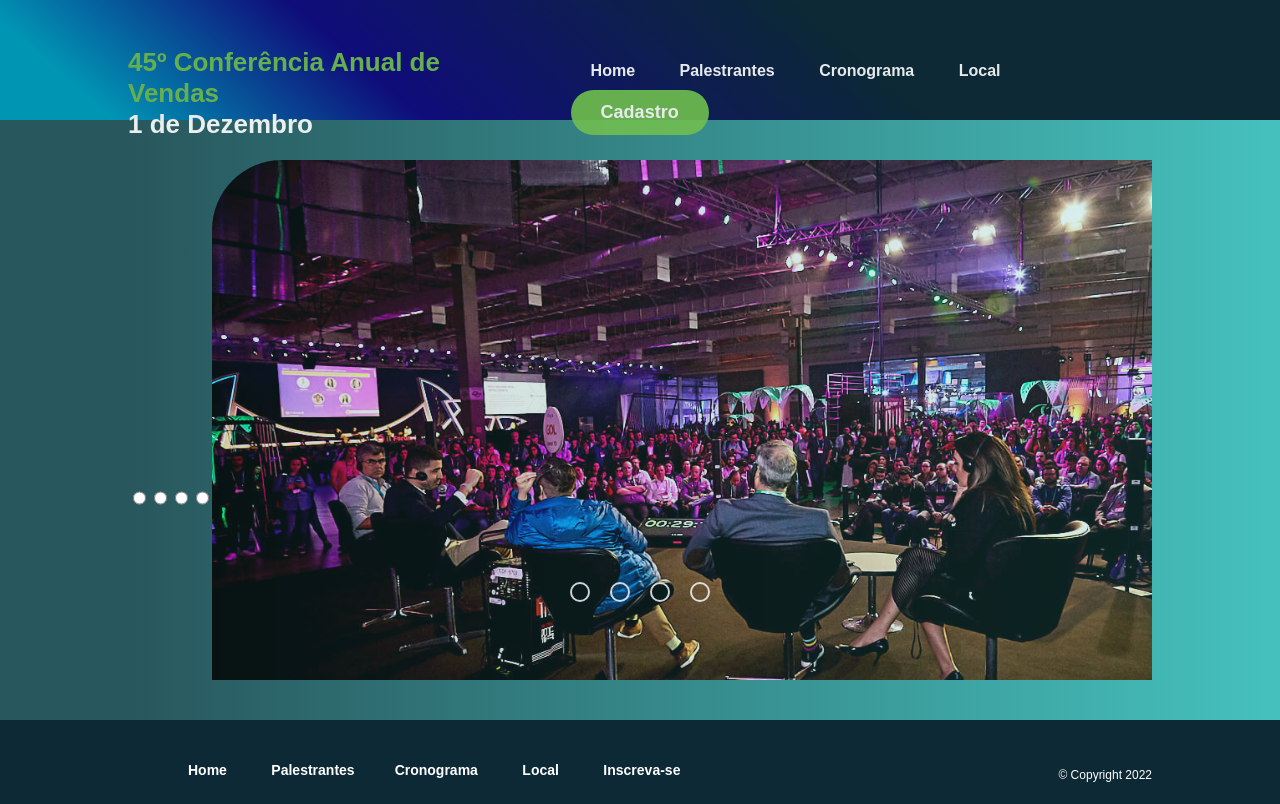
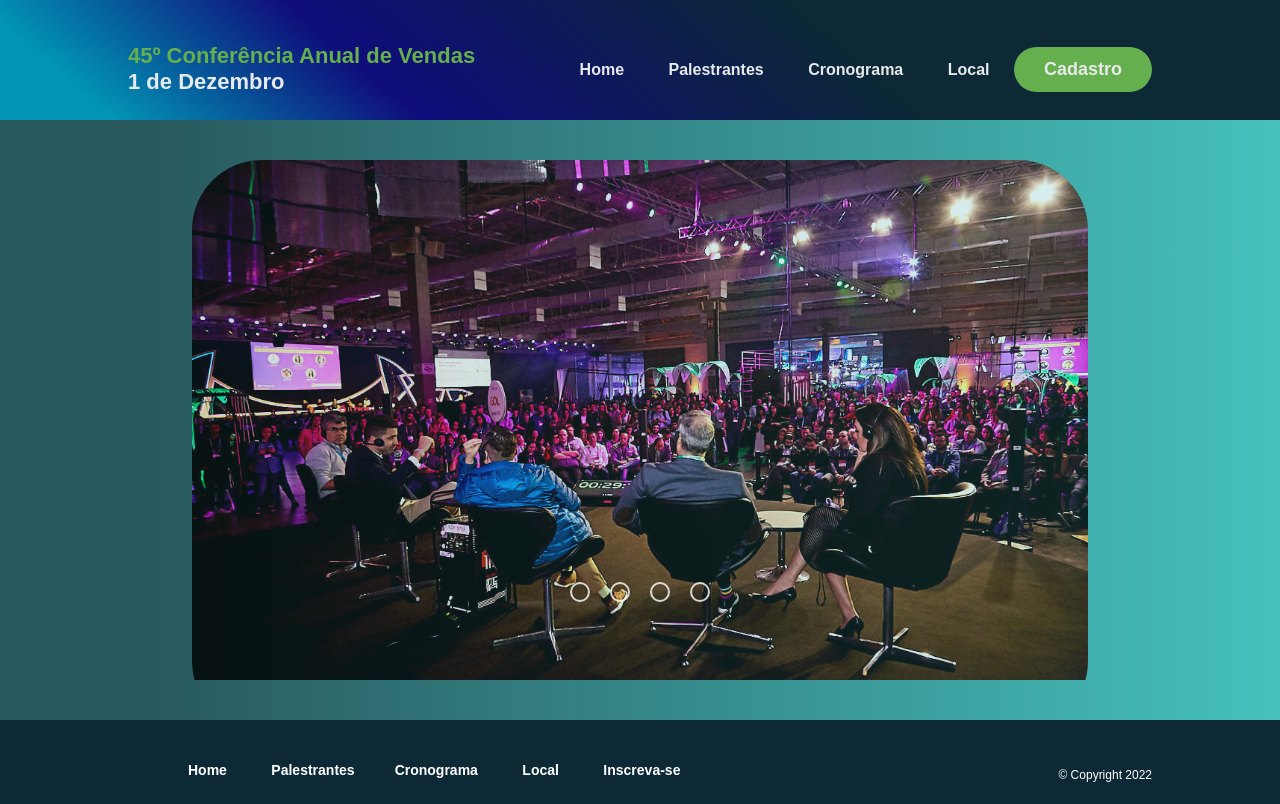
Before and after one commit to lolmarcinho/site-para-conferencias, a plain HTML site: page index.html in a window 1280 px wide. Drawn offline with Linux system fonts and the light colour scheme.

Commit message:
update image

```diff
--- a/css/style.css
+++ b/css/style.css
@@ -48,7 +48,7 @@ nav {
 .logo {
 
     color: white;
-    font-size: 26px;
+    font-size: 22px;
 }
 
 .logo span {
@@ -138,7 +138,7 @@ main {
 }
 
 .slider {
-    width: 80%;
+    width: 70%;
     height: 65%;
     overflow: hidden;
     position: absolute;
@@ -160,7 +160,7 @@ main {
 
 input {
 
-    display: block;
+    display: none;
 
 }
 
```
